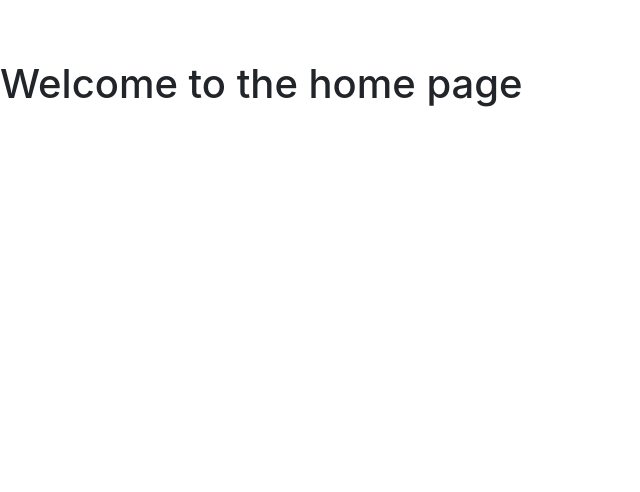
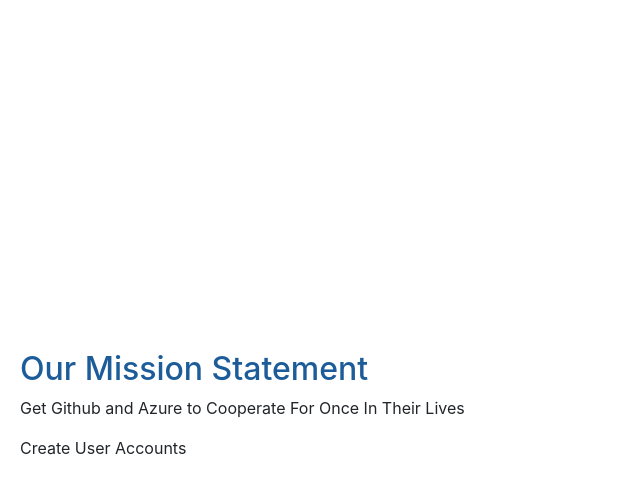
Before and after one commit to papilioaureus/BP_FE, a Vue app: page / in a window 1280 px wide. Shown: the top 492 px of the page, without its empty margins (0-640 px from the left). Built offline with nearby package versions, Linux system fonts and the light colour scheme.

Commit message:
8i7uyjthgfbdrtgfd

```diff
--- a/src/components/WelcomePage.vue
+++ b/src/components/WelcomePage.vue
@@ -1,3 +1,98 @@
 <template>
-<h1>Welcome to the home page</h1>
+  <div id="app">
+    <header class="header">
+      <h1>IE Online Banking Services</h1>
+    </header>
+    <template>
+      <div class="button-container">
+        <router-link to="/skull" class="button">Skull</router-link>
+        <router-link to="/accounts" class="button">Account Management</router-link>
+      </div>
+    </template>
+    <section class="section">
+      <h2>Our Mission Statement</h2>
+      <p>Get Github and Azure to Cooperate For Once In Their Lives</p>
+      <p>Create User Accounts</p>
+    </section>
+  </div>
 </template>
+
+
+<script>
+export default {
+  name: 'WelcomePage',
+  data() {
+    return {
+      backgroundImage: require('../assets/images/header-image.png')
+    }
+  }
+}
+</script>
+
+
+<style scoped>
+body {
+  font-family: Montserrat, sans-serif;
+}
+
+
+.menu {
+  background-color: ##4b93d5;
+  overflow: hidden;
+}
+
+
+.menu ul {
+  list-style-type: none;
+  margin: 0;
+  padding: 0;
+}
+
+
+.menu li a {
+  display: block;
+  color: white;
+  text-align: center;
+  padding: 14px 16px;
+  text-decoration: none;
+}
+
+
+.header {
+  padding: 60px;
+  text-align: center;
+  color: white;
+  background-image: "require(`./assets/images/header-image.png`)";
+  background-size: cover;
+}
+
+
+.section {
+  padding: 20px;
+}
+
+
+.section h2 {
+  color: #1c5c99;
+}
+
+
+.button-container {
+  display: flex;
+  justify-content: center;
+  margin-top: 50px;
+}
+
+
+.button {
+  margin: 0 10px;
+  padding: 10px 20px;
+  background-color: ##4b93d6;
+  color: #ffffff;
+  text-decoration: none;
+  border: none;
+  border-radius: 5px;
+  cursor: pointer;
+  font-size: 16px;
+}
+</style>
```
